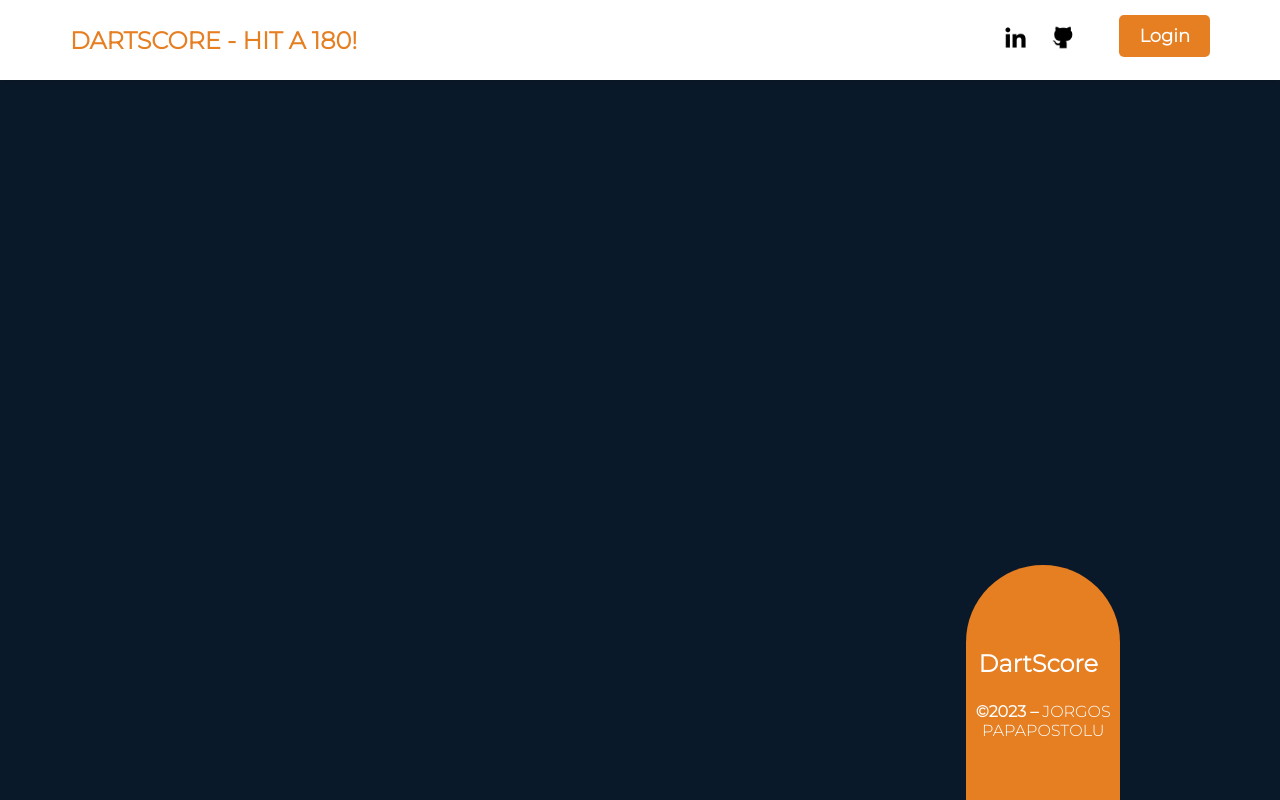
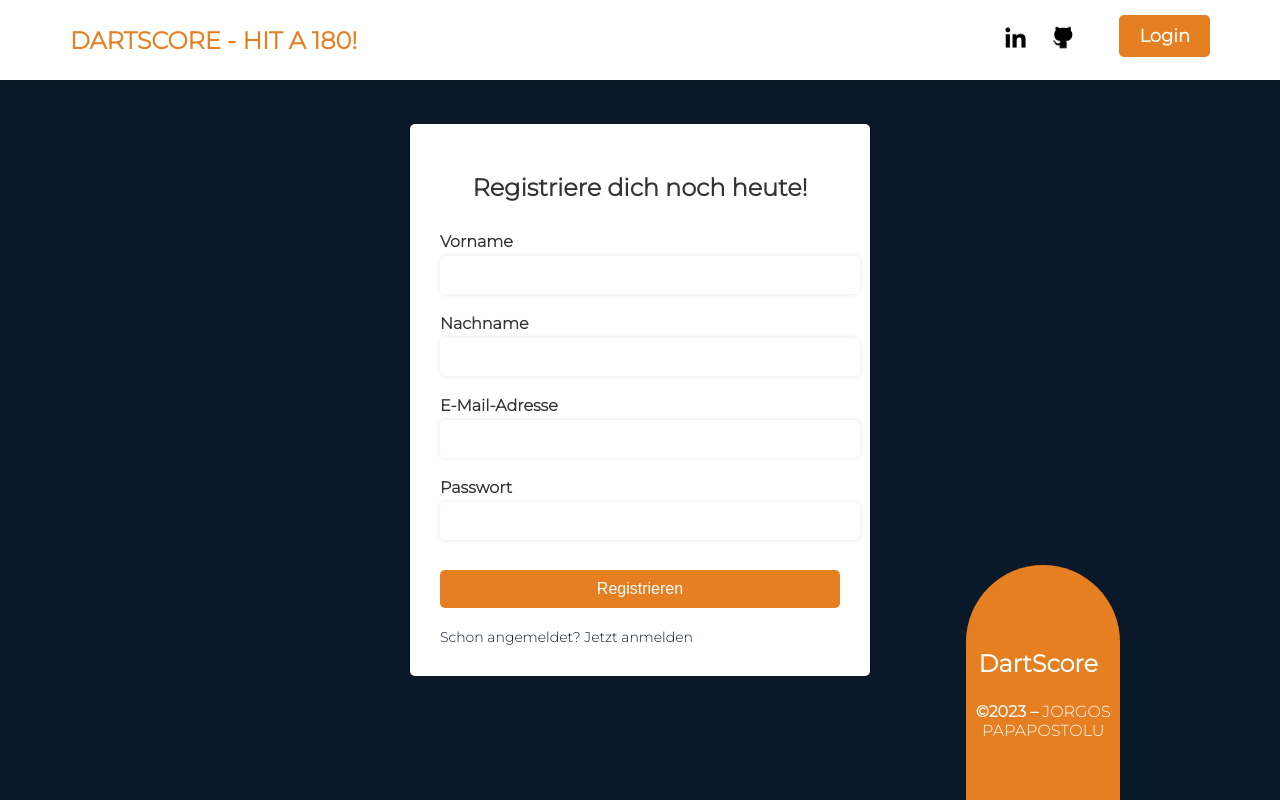
Before and after one commit to JorgoPapapostolu/DartScoreFrontend, a React (Create React App) app: page /signup in a window 1280 px wide. Built offline with nearby package versions, Linux system fonts and the light colour scheme.

Commit message:
startup-page, forgot password page, signup page

```diff
--- a/src/App.css
+++ b/src/App.css
@@ -134,7 +134,7 @@ body {
   color: #949492c7;
 }
 
-@media only screen and (max-width: 768px) {
+@media only screen and (max-width: 1024px) {
   .navbar-container {
     padding: 0 10px;
     height: 60px;
@@ -160,6 +160,10 @@ body {
     margin-right: 1rem;
   }
 
+  .navbar-divier {
+    margin-top: 0.3rem;
+  }
+
   .footer-container {
     width: 100%;
     margin-right: 0;
@@ -171,3 +175,150 @@ body {
     font-size: 20px;
   }
 }
+
+.startpage-container {
+  display: flex;
+  flex-direction: column;
+  align-items: center;
+  justify-content: center;
+  height: 100vh;
+  max-width: 960px;
+  margin: 0 auto;
+  padding: 0 20px;
+  text-align: center;
+}
+
+.startpage-container h1 {
+  font-size: 2.5rem;
+  margin-bottom: 1.5rem;
+  color: #ffffff;
+}
+
+.highlighted-text {
+  color: #e67e22;
+}
+
+.startpage-container .subtitle {
+  font-size: 1.5rem;
+  margin-bottom: 2rem;
+  color: #ffffff;
+  line-height: 1.5;
+}
+
+.startpage-container p {
+  font-size: 1.25rem;
+  margin-bottom: 2rem;
+  color: #ffffff;
+  line-height: 1.5;
+}
+
+.startpage-container h2 {
+  font-size: 2rem;
+  margin-bottom: 1rem;
+  color: #ffffff;
+  position: relative;
+}
+
+.startpage-container h2::after {
+  content: "";
+  display: block;
+  position: absolute;
+  bottom: -5px;
+  left: 50%;
+  width: 50%;
+  border-bottom: 2px solid #e67e22;
+  transform: translateX(-50%);
+}
+
+.startpage-container ul {
+  font-size: 1.25rem;
+  margin-bottom: 2rem;
+  color: #ffffff;
+  line-height: 1.5;
+  text-align: left;
+}
+
+.startpage-container li {
+  margin-bottom: 1rem;
+}
+
+.cta-button {
+  padding: 1rem 2rem;
+  border: none;
+  border-radius: 0.5rem;
+  background-color: #e67e22;
+  color: #ffffff;
+  font-size: 1.25rem;
+  cursor: pointer;
+  transition: background-color 0.2s ease;
+}
+
+.cta-button:hover {
+  background-color: #cf6e18;
+}
+
+@media only screen and (max-width: 768px) {
+  .startpage-container h1 {
+    font-size: 2rem;
+    margin-bottom: 1.5rem;
+  }
+
+  .startpage-container .subtitle {
+    font-size: 1.25rem;
+    margin-bottom: 2rem;
+  }
+
+  .startpage-container p {
+    font-size: 1rem;
+    margin-bottom: 2rem;
+  }
+
+  .startpage-container h2 {
+    font-size: 1.5rem;
+    margin-bottom: 1rem;
+  }
+
+  .startpage-container ul {
+    font-size: 1rem;
+    margin-bottom: 2rem;
+  }
+
+  .cta-button {
+    padding: 0.75rem 1.5rem;
+    font-size: 1rem;
+    margin-bottom: 4rem;
+  }
+}
+
+@media only screen and (max-width: 576px) {
+  .startpage-container h1 {
+    font-size: 1.5rem;
+    margin-bottom: 1rem;
+  }
+
+  .startpage-container .subtitle {
+    font-size: 1rem;
+    margin-bottom: 2rem;
+  }
+
+  .startpage-container p {
+    font-size: 1rem;
+    margin-bottom: 2rem;
+  }
+
+  .startpage-container h2 {
+    font-size: 1.25rem;
+    margin-bottom: 1rem;
+  }
+
+  .startpage-container ul {
+    font-size: 1rem;
+    margin-bottom: 2rem;
+  }
+
+  .cta-button {
+    padding: 0.5rem 1rem;
+    font-size: 1rem;
+    margin-bottom: 4rem;
+  }
+}
--- a/src/App.tsx
+++ b/src/App.tsx
@@ -5,6 +5,8 @@ import StartPage from "./components/startpage/startpage";
 import Navbar from "./components/startpage/navbar";
 import Footer from "./components/startpage/footer";
 import Login from "./components/loginpage/login";
+import Signup from './components/signuppage/signup';
+import Forgot from './components/forgot-password/forgot';
 
 function App() {
   return (
@@ -14,6 +16,8 @@ function App() {
       <Routes>
         <Route path="/" element={<StartPage />} />
         <Route path="/login" element={<Login />} />
+        <Route path="/signup" element={<Signup />} />
+        <Route path="/forgot-password" element={<Forgot />}/>
       </Routes>
       <Footer />
     </div>
--- /dev/null
+++ b/src/components/forgot-password/forgot.css
@@ -0,0 +1,88 @@
+body {
+    margin: 0;
+    padding: 0;
+  }
+
+  .forgot-container {
+    display: flex;
+    justify-content: center;
+    align-items: center;
+    height: 100vh;
+  }
+
+  .forgot-form {
+    width: 100%;
+    max-width: 400px;
+    margin: auto;
+    padding: 30px;
+    border-radius: 5px;
+    box-shadow: 0px 0px 10px rgba(0, 0, 0, 0.1);
+    background-color: #ffffff;
+  }
+
+  .forgot-form h2 {
+    text-align: center;
+    margin-bottom: 30px;
+    color: #333333;
+  }
+
+  .form-group-forgot {
+    margin-bottom: 20px;
+  }
+
+  .form-group-forgot label {
+    display: block;
+    margin-bottom: 5px;
+    font-size: 16px;
+    font-weight: 600;
+    color: #333333;
+  }
+
+  .form-group-forgot input {
+    width: 100%;
+    padding: 10px;
+    border: none;
+    border-radius: 5px;
+    box-shadow: 0px 0px 5px rgba(0, 0, 0, 0.1);
+    font-size: 16px;
+  }
+
+  .btn {
+    display: block;
+    margin-top: 30px;
+    width: 100%;
+    padding: 10px;
+    border: none;
+    border-radius: 5px;
+    background-color: #e67e22;
+    color: #ffffff;
+    font-size: 16px;
+    cursor: pointer;
+  }
+
+  .btn:hover {
+    background-color: #cf6e18;
+  }
+
+  .form-footer {
+    display: flex;
+    justify-content: space-between;
+    margin-top: 20px;
+    font-size: 14px;
+    color: #333333;
+  }
+
+  .form-footer link {
+    color: #0a1929;
+    text-decoration: none;
+  }
+
+  .form-footer a:hover {
+    text-decoration: underline;
+  }
+
+  @media screen and (max-width: 480px) {
+    .login-form {
+      padding: 20px;
+    }
+  }
--- /dev/null
+++ b/src/components/forgot-password/forgot.tsx
@@ -0,0 +1,28 @@
+import React from "react";
+import "./forgot.css";
+import { Link } from "react-router-dom";
+
+export default function Forgot() {
+
+  return (
+    <div className="forgot-container">
+      <form className="forgot-form">
+        <h2>Passwort vergessen?</h2>
+        <div className="form-group-forgot">
+          <label htmlFor="email">E-Mail-Adresse</label>
+          <input
+            type="email"
+            id="email"
+            required
+          />
+        </div>
+        <button type="submit" className="btn">
+          Passwort anfordern
+        </button>
+        <div className="form-footer">
+          <Link to="/login">Passwort eingefallen? Jetzt anmelden</Link>
+        </div>
+      </form>
+    </div>
+  );
+};
--- a/src/components/loginpage/login.tsx
+++ b/src/components/loginpage/login.tsx
@@ -1,6 +1,8 @@
 import React from "react";
 import "./login.css";
 import Google from '../../img/loginicons/google.png';
+import { Link } from "react-router-dom";
+
 
 export default function Login() {
 
@@ -28,7 +30,7 @@ export default function Login() {
           Anmelden
         </button>
         <div className="form-footer">
-          <a href="/signup">Noch kein Konto? Jetzt registrieren</a>
+          <Link to="/signup">Noch kein Konto? Jetzt registrieren</Link>
           <a href="/forgot-password">Passwort vergessen?</a>
         </div>
         <div className="google-login">
--- /dev/null
+++ b/src/components/signuppage/signup.css
@@ -0,0 +1,88 @@
+body {
+    margin: 0;
+    padding: 0;
+  }
+
+  .signup-container {
+    display: flex;
+    justify-content: center;
+    align-items: center;
+    height: 100vh;
+  }
+
+  .signup-form {
+    width: 100%;
+    max-width: 400px;
+    margin: auto;
+    padding: 30px;
+    border-radius: 5px;
+    box-shadow: 0px 0px 10px rgba(0, 0, 0, 0.1);
+    background-color: #ffffff;
+  }
+
+  .signup-form h2 {
+    text-align: center;
+    margin-bottom: 30px;
+    color: #333333;
+  }
+
+  .form-group-signup {
+    margin-bottom: 20px;
+  }
+
+  .form-group-signup label {
+    display: block;
+    margin-bottom: 5px;
+    font-size: 16px;
+    font-weight: 600;
+    color: #333333;
+  }
+
+  .form-group-signup input {
+    width: 100%;
+    padding: 10px;
+    border: none;
+    border-radius: 5px;
+    box-shadow: 0px 0px 5px rgba(0, 0, 0, 0.1);
+    font-size: 16px;
+  }
+
+  .btn {
+    display: block;
+    margin-top: 30px;
+    width: 100%;
+    padding: 10px;
+    border: none;
+    border-radius: 5px;
+    background-color: #e67e22;
+    color: #ffffff;
+    font-size: 16px;
+    cursor: pointer;
+  }
+
+  .btn:hover {
+    background-color: #cf6e18;
+  }
+
+  .form-footer {
+    display: flex;
+    justify-content: space-between;
+    margin-top: 20px;
+    font-size: 14px;
+    color: #333333;
+  }
+
+  .form-footer link {
+    color: #0a1929;
+    text-decoration: none;
+  }
+
+  .form-footer a:hover {
+    text-decoration: underline;
+  }
+
+  @media screen and (max-width: 480px) {
+    .login-form {
+      padding: 20px;
+    }
+  }
--- /dev/null
+++ b/src/components/signuppage/signup.tsx
@@ -0,0 +1,52 @@
+import React from "react";
+import "./signup.css";
+import { Link } from "react-router-dom";
+
+export default function Signup() {
+
+  return (
+    <div className="signup-container">
+      <form className="signup-form">
+        <h2>Registriere dich noch heute!</h2>
+        <div className="form-group-signup">
+          <label htmlFor="firstname">Vorname</label>
+          <input
+            type="text"
+            id="firstname"
+            required
+          />
+        </div>
+        <div className="form-group-signup">
+          <label htmlFor="lastname">Nachname</label>
+          <input
+            type="text"
+            id="lastname"
+            required
+          />
+        </div>
+        <div className="form-group-signup">
+          <label htmlFor="email">E-Mail-Adresse</label>
+          <input
+            type="email"
+            id="email"
+            required
+          />
+        </div>
+        <div className="form-group-signup">
+          <label htmlFor="password">Passwort</label>
+          <input
+            type="password"
+            id="password"
+            required
+          />
+        </div>
+        <button type="submit" className="btn">
+          Registrieren
+        </button>
+        <div className="form-footer">
+          <Link to="/login">Schon angemeldet? Jetzt anmelden</Link>
+        </div>
+      </form>
+    </div>
+  );
+};
--- a/src/components/startpage/startpage.tsx
+++ b/src/components/startpage/startpage.tsx
@@ -1,9 +1,26 @@
-import React from 'react';
+import React from "react";
 
 export default function StartPage() {
-    return (
-        <div>
-
-        </div>
-    );
+  return (
+    <div className="startpage-container">
+      <h1 className="heading-primary">
+        Bring <span className="highlighted-text">dein</span> Dartspiel auf die nächste Stufe!
+      </h1>
+      <p className="subtitle">
+        Dein Dartspiel ist nur so gut wie deine Konzentration. - DartScore nimmt
+        dir die Mühe des Punktezählens ab, damit du dich voll und ganz auf dein
+        Spiel konzentrieren kannst.
+      </p>
+      <p className="description">
+        DartScore ist einfach zu bedienen und immer auf dem neuesten Stand. Wir
+        helfen dir, dein Dartspiel auf die nächste Stufe zu bringen!
+      </p>
+      <h2 className="heading-secondary">Features</h2>
+      <ul className="feature-list">
+        <li>Punktezähler für alle Arten von Dartspielen</li>
+        <li>Spielstatistiken und -historie</li>
+      </ul>
+      <button className="cta-button">Jetzt registrieren</button>
+    </div>
+  );
 }
```
